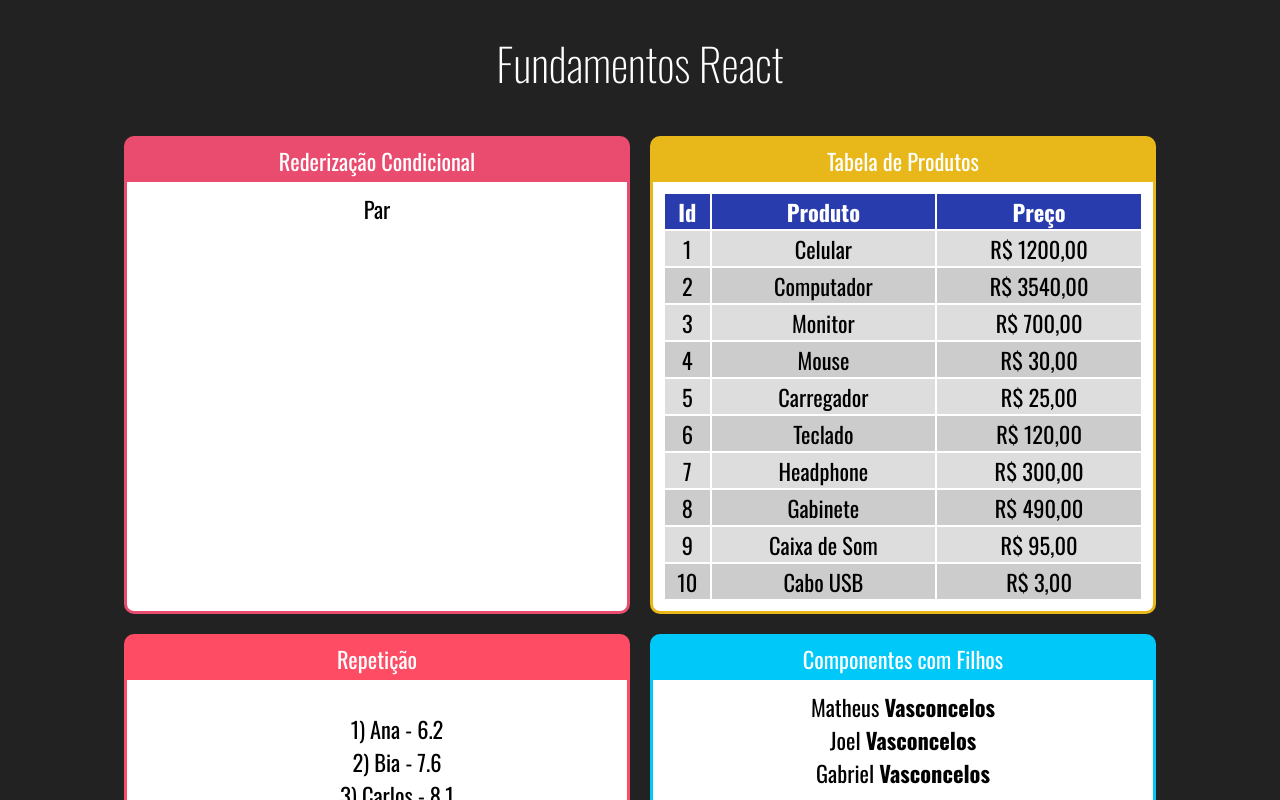
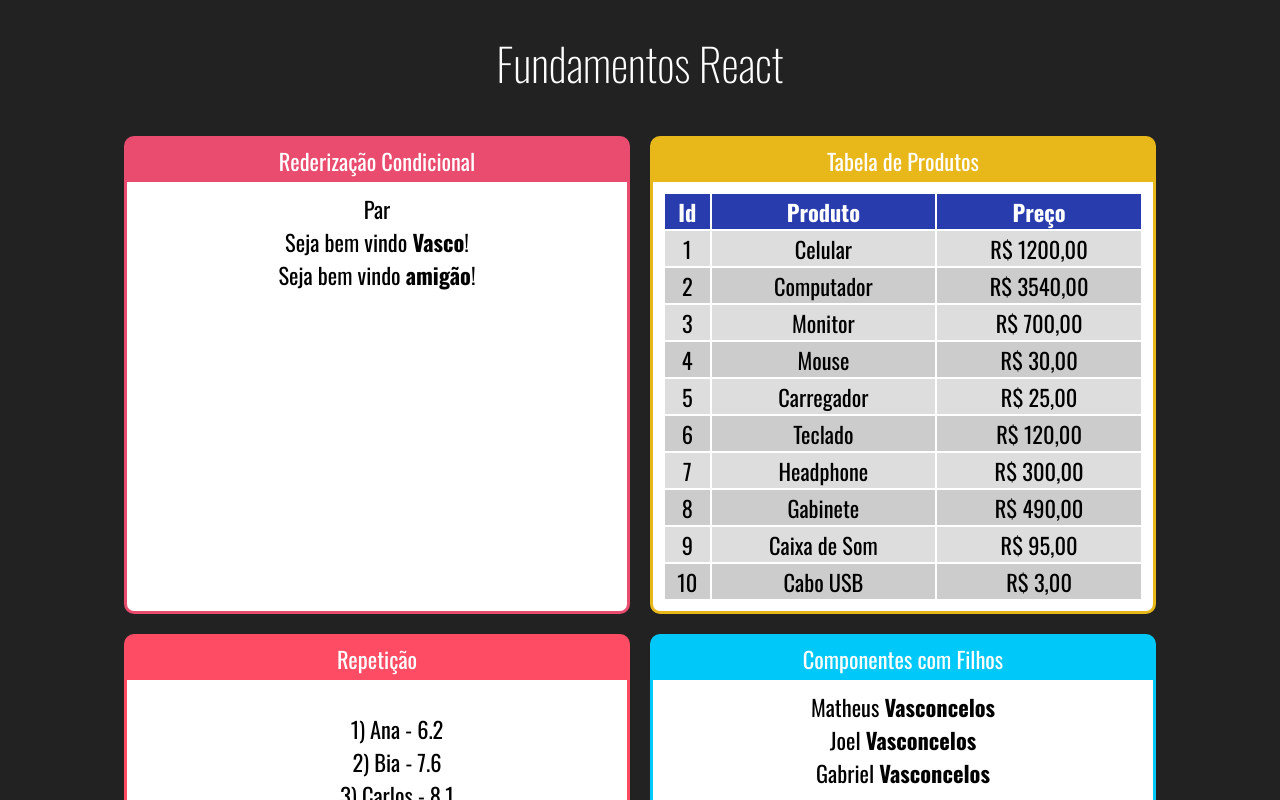
Before and after one commit to m-vasconcelos/curso-react-redux, a React (Create React App) app in the folder fundamentos/: page / in a window 1280 px wide. Shown: the top 800 px of the page. Built offline with nearby package versions, Linux system fonts and the light colour scheme.

Commit message:
Renderização Condicional #02

```diff
--- a/fundamentos/src/App.jsx
+++ b/fundamentos/src/App.jsx
@@ -11,6 +11,7 @@ import FamiliaMembro from "./components/basicos/FamiliaMembro"
 import ListaAlunos from "./components/repeticao/ListaAlunos"
 import TabelaProdutos from "./components/repeticao/TabelaProdutos"
 import ParOuImpar from "./components/condicional/ParOuImpar"
+import UsuarioInfo from "./components/condicional/UsuarioInfo"
 
 export default function App () {
     return (
@@ -21,6 +22,8 @@ export default function App () {
 
                 <Card titulo="Rederização Condicional" color="#E94C6F">
                     <ParOuImpar numero={20}></ParOuImpar>
+                    <UsuarioInfo usuario={{nome: "Vasco"}}></UsuarioInfo>
+                    <UsuarioInfo usuario={{nomse: "Vasco"}}></UsuarioInfo>
                 </Card>
 
                 <Card titulo="Tabela de Produtos" color="#E8B71A">
--- /dev/null
+++ b/fundamentos/src/components/condicional/If.js
@@ -0,0 +1,8 @@
+export default props => {
+    if (props.test) {
+        return props.children
+    }
+    else {
+        return false
+    }
+}
--- /dev/null
+++ b/fundamentos/src/components/condicional/UsuarioInfo.jsx
@@ -0,0 +1,16 @@
+import React from "react"
+import If from "./If"
+
+export default props => {
+    const usuario = props.usuario || {}
+    return (
+        <div>
+            <If test={usuario && usuario.nome}>
+                Seja bem vindo <strong>{props.usuario.nome}</strong>!
+            </If>
+            <If test={!usuario || !usuario.nome}>
+                Seja bem vindo <strong>amigão</strong>!
+            </If>
+        </div>
+    )
+}
```
Also changed, not shown: 1 other file (tests, documents, lock files or other folders).
